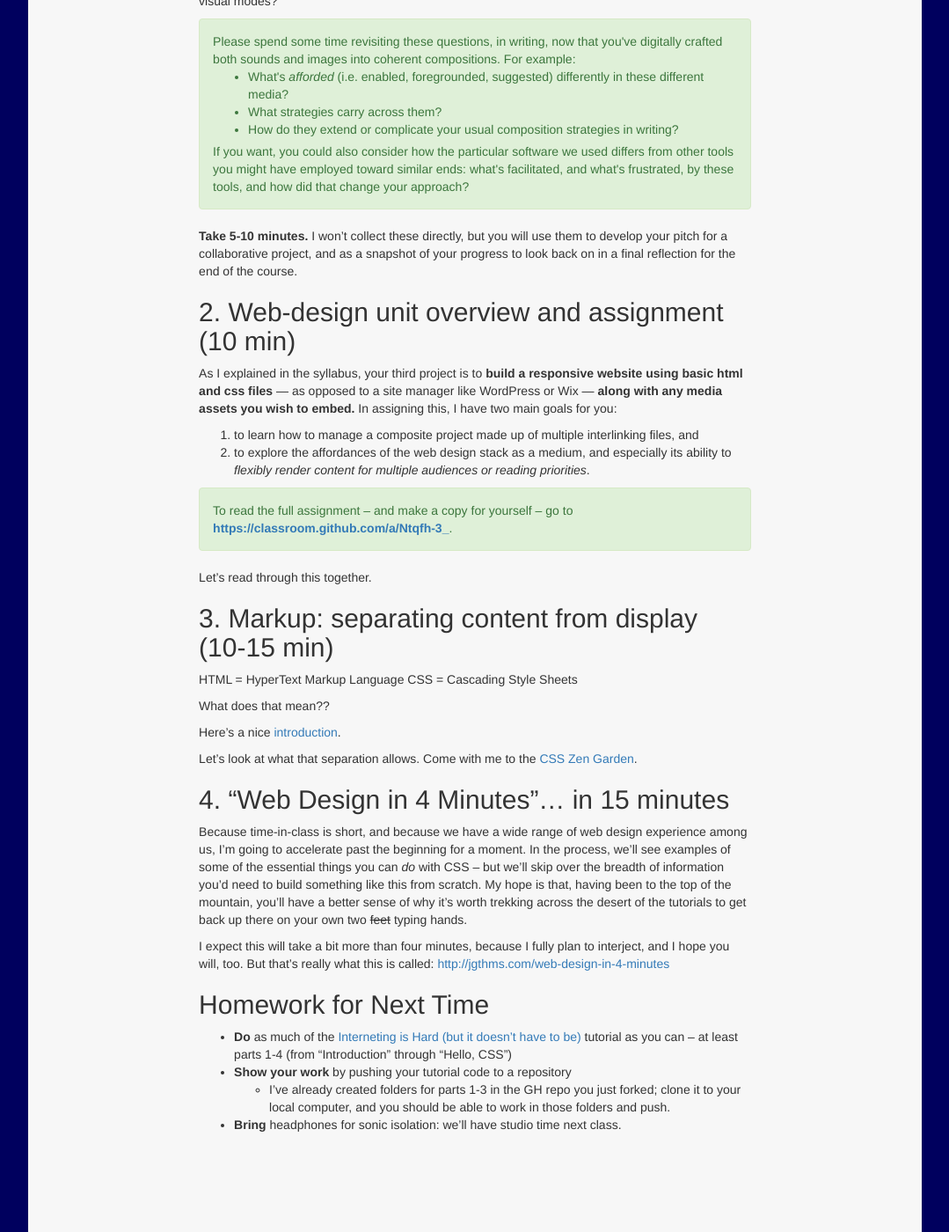
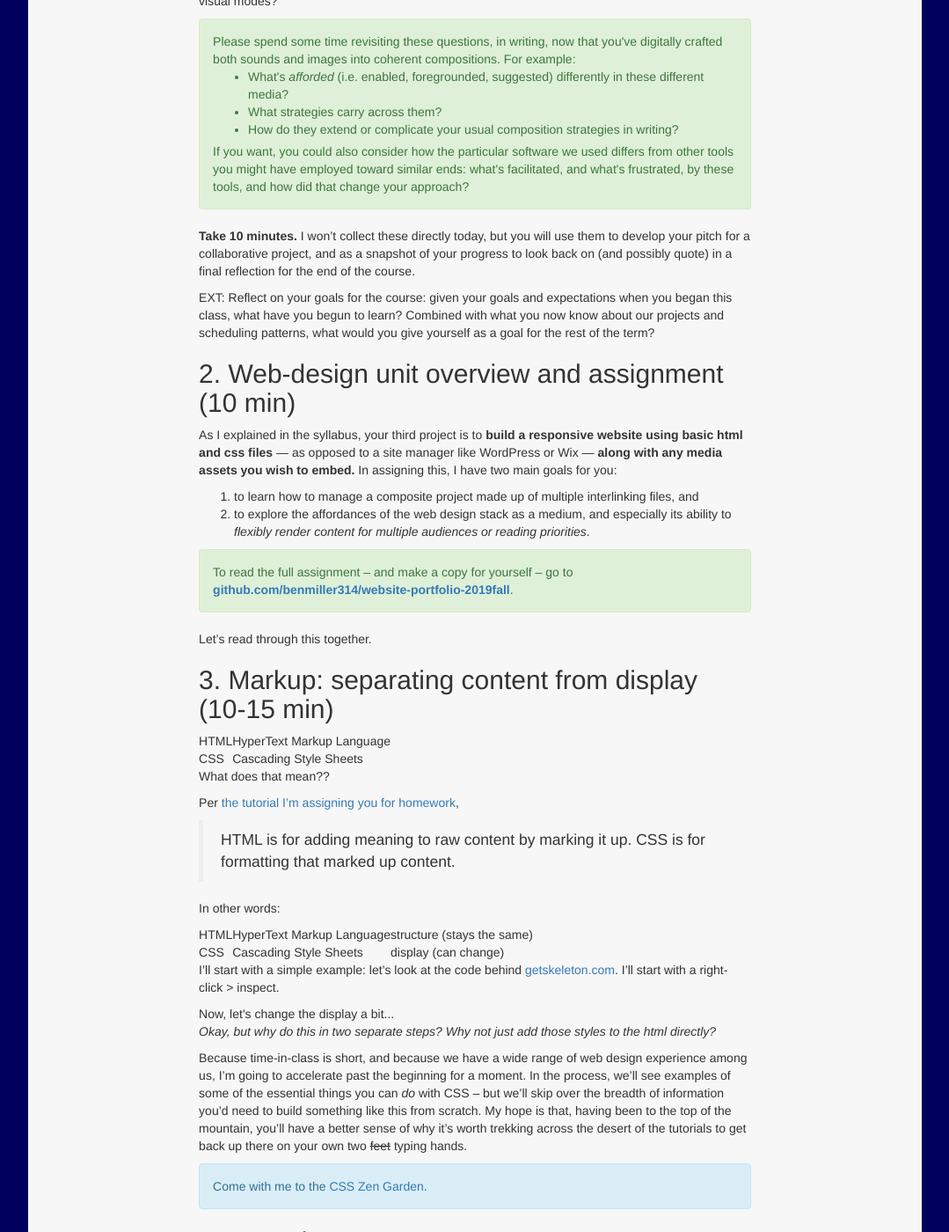
Before and after one commit to benmiller314/cdm2019fall, a Jekyll site: the page built from plans/lesson-16.md, in a window 1280 px wide and 1400 px high, scrolled down 551 px. Shown: the whole window at 88% size, without its empty margins (100-1179 px from the left). Built offline with Jekyll 4.4.1, drawn with Linux system fonts in a browser that asks for light colours; our own code applies the rules of GitHub Pages for plain Markdown files; some of the changed text lies outside the part shown.

Commit message:
more detailed road map for demos

```diff
--- a/plans/lesson-16.md
+++ b/plans/lesson-16.md
@@ -28,7 +28,6 @@
 
 <div class="alert alert-success">
 
-
 <p>Please spend some time revisiting these questions, in writing, now that you've digitally crafted both sounds and images into coherent compositions. For example:
   <ul>
     <li>What's <em>afforded</em> (i.e. enabled, foregrounded, suggested) differently in these different media?</li>
@@ -36,11 +35,14 @@
     <li>How do they extend or complicate your usual composition strategies in writing?</li>
   </ul>
 </p>
+
 <p>If you want, you could also consider how the particular software we used differs from other tools you might have employed toward similar ends: what's facilitated, and what's frustrated, by these tools, and how did that change your approach?
 </p>
 </div>
 
-**Take 5-10 minutes.** I won't collect these directly, but you will use them to develop your pitch for a collaborative project, and as a snapshot of your progress to look back on in a final reflection for the end of the course.
+**Take 10 minutes.** I won't collect these directly today, but you will use them to develop your pitch for a collaborative project, and as a snapshot of your progress to look back on (and possibly quote) in a final reflection for the end of the course.
+
+EXT: Reflect on your goals for the course: given your goals and expectations when you began this class, what have you begun to learn? Combined with what you now know about our projects and scheduling patterns, what would you give yourself as a goal for the rest of the term?
 
 ## 2. Web-design unit overview and assignment (10 min)
 
@@ -50,7 +52,7 @@
 2. to explore the affordances of the web design stack as a medium, and especially its ability to _flexibly render content for multiple audiences or reading priorities_.
 
 <div class="alert alert-success">
-To read the full assignment – and make a copy for yourself – go to <strong><a href="https://classroom.github.com/a/Ntqfh-3_">https://classroom.github.com/a/Ntqfh-3_</a></strong>.
+To read the full assignment – and make a copy for yourself – go to <strong><a href="https://github.com/benmiller314/website-portfolio-2019fall">github.com/benmiller314/website-portfolio-2019fall</a></strong>.
 </div>
 
 Let's read through this together.
@@ -59,27 +61,81 @@
 
 ## 3. Markup: separating content from display (10-15 min)
 
-HTML = HyperText Markup Language
-CSS = Cascading Style Sheets
+| HTML | HyperText Markup Language |
+| CSS | Cascading Style Sheets |
 
 What does that mean??
 
-Here's a nice [introduction](http://web.archive.org/web/20190213002132/https://internetingishard.com/html-and-css/introduction/#html-css-and-javascript).
+Per [the tutorial I'm assigning you for homework](https://internetingishard.com/html-and-css/introduction#html-css-and-javascript),
+> HTML is for adding meaning to raw content by marking it up.
+CSS is for formatting that marked up content.
 
 <!-- Make the connection to their own markup on the Issue Queue: bold, italic, etc. -->
 
-Let's look at what that separation allows. Come with me to the [CSS Zen Garden](http://www.csszengarden.com).
+In other words:
 
-## 4. "Web Design in 4 Minutes"... in 15 minutes
+| HTML | HyperText Markup Language | structure (stays the same)|
+| CSS | Cascading Style Sheets | display (can change) |
+
+
+I'll start with a simple example: let's look at the code behind [getskeleton.com](http://getskeleton.com). I'll start with a right-click > inspect.
+
+<!--
+* head / body
+* body has a big container
+* inside the container is a section, a nav, and a bunch of divs (each with an id)
+* open _typography_ div to show how the boxes just nest inside each other
+-->
+
+<details>
+<summary>Now, let's change the display a bit...</summary>
+<!-- implement one line at a time -->
+<pre><code>
+div {
+  border: 1px dotted crimson;
+  background-color: lightgray;
+}
+<!-- then mess with the color picker -->
+</code>
+</pre>
+</details>
+
+*Okay, but why do this in two separate steps? Why not just add those styles to the html directly?*
 
 Because time-in-class is short, and because we have a wide range of web design experience among us, I'm going to accelerate past the beginning for a moment. In the process, we'll see examples of some of the essential things you can *do* with CSS – but we'll skip over the breadth of information you'd need to build something like this from scratch. My hope is that, having been to the top of the mountain, you'll have a better sense of why it's worth trekking across the desert of the tutorials to get back up there on your own two <del>feet</del> typing hands.
 
+<div class="alert alert-info">
+Come with me to the <a href="http://www.csszengarden.com">CSS Zen Garden</a>.
+</div>
+
+<!--
+demo Garments,
+Screen Filler,
+A Robot Named Jimmy.
+
+Emphasize that this is all _exactly_ the same html.
+-->
+
+## HW preview
+Note that you can set Atom as your default text editor in GitHub Desktop, making it very easy to browse and edit all of a repo's files. I recommend it!
+
+![GitHub Desktop > preferences > advanced > external editor](/uploads/gh-desktop--set-text-editor.png)
+
+## EXT: Start the homework tutorial.
+
+
+<!-- MOVED TO NEXT LESSON
+## 4. "Web Design in 4 Minutes"... in 15 minutes
+
+
 I expect this will take a bit more than four minutes, because I fully plan to interject, and I hope you will, too. But that's really what this is called:
 [http://jgthms.com/web-design-in-4-minutes](http://jgthms.com/web-design-in-4-minutes/)
+-->
 
 ## Homework for Next Time
 
 * **Do** as much of the [Interneting is Hard (but it doesn't have to be)](http://web.archive.org/web/20190213013947/https://internetingishard.com/html-and-css/) tutorial as you can – at least parts 1-4 (from "Introduction" through "Hello, CSS")
 * **Show your work** by pushing your tutorial code to a repository
    - I've already created folders for parts 1-3 in the GH repo you just forked; clone it to your local computer, and you should be able to work in those folders and push.
+   - Note that you'll need to add your own folder for part 4, and thereafter.
 * **Bring** headphones for sonic isolation: we'll have studio time next class.
```
Also changed, not shown: uploads/gh-desktop--set-text-editor.png (added).
